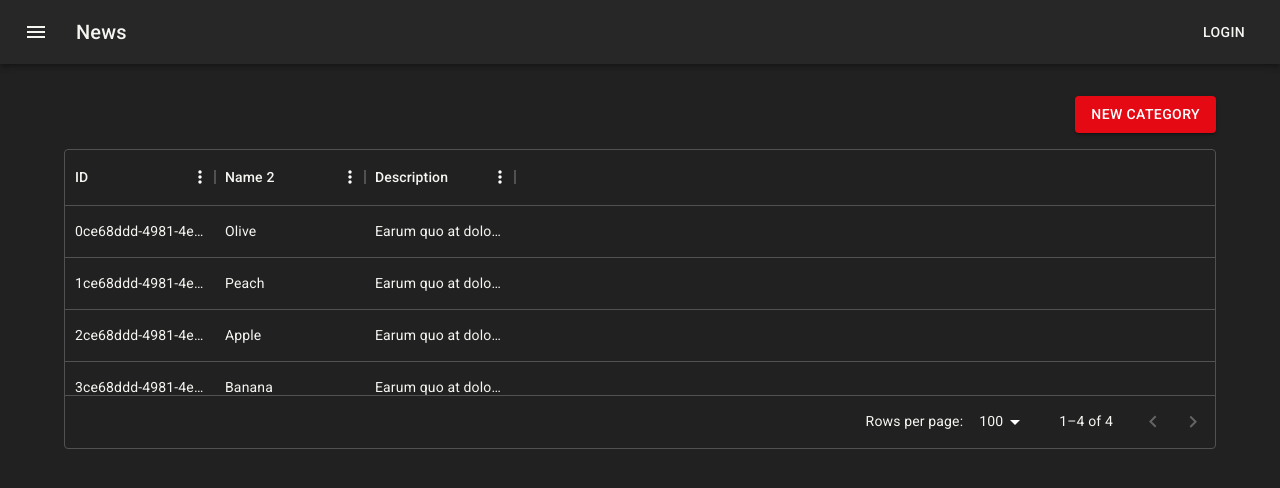
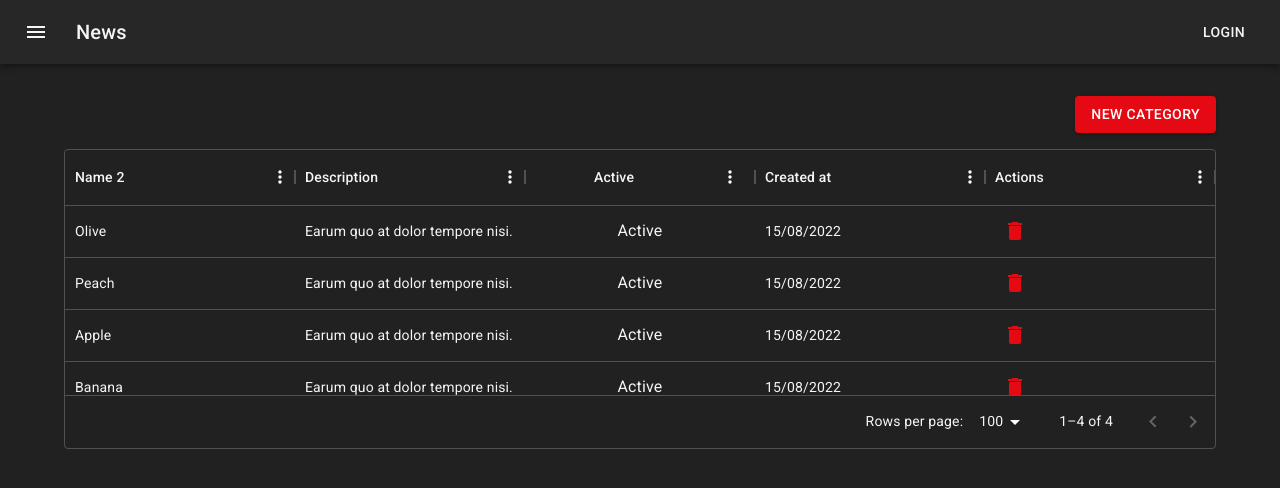
Before and after one commit to Guilherme-Zobel/CodeFlix-ReactJS, a React (Create React App) app: page / in a window 1280 px wide. Shown: the top 488 px of the page. Built offline with nearby package versions, Linux system fonts and the light colour scheme.

Commit message:
Customizando campos da Datagrid de categoria

```diff
--- a/src/features/categories/CategoryList.tsx
+++ b/src/features/categories/CategoryList.tsx
@@ -1,8 +1,9 @@
-import { Box, Button, Typography } from "@mui/material";
+import { Box, Button, IconButton, Typography } from "@mui/material";
 import { Link } from "react-router-dom";
 import { useAppSelector } from "../../app/hooks";
 import { selectCategories } from "./categorySlice";
-import { DataGrid, GridColDef, GridRowsProp } from '@mui/x-data-grid';
+import { DataGrid, GridColDef, GridRenderCellParams, GridRowsProp } from "@mui/x-data-grid";
+import DeleteIcon from "@mui/icons-material/Delete"
 
 export const CategoryList = () => {
   const categories = useAppSelector(selectCategories)
@@ -11,13 +12,60 @@
     id: category.id,
     name: category.name,
     description: category.description,
+    isActive: category.is_active,
+    createdAt: new Date(category.created_at).toLocaleDateString('pt-BR')
   }))
 
   const columns: GridColDef[] = [
-    { field: 'id', headerName: 'ID', width: 150 },
-    { field: 'name', headerName: 'Name 2', width: 150 },
-    { field: 'description', headerName: 'Description', width: 150 },
+    {
+      field: "name",
+      headerName: "Name 2",
+      flex: 1,
+    },
+    {
+      field: "description",
+      headerName: "Description",
+      flex: 1,
+    },
+    {
+      field: "isActive",
+      headerName: "Active",
+      flex: 1,
+      type: "boolean",
+      renderCell: renderIsActiveCell,
+    },
+    {
+      field: "createdAt",
+      headerName: "Created at",
+      flex: 1,
+    },
+    {
+      field: "id",
+      headerName: "Actions",
+      flex: 1,
+      renderCell: renderActionsCell,
+    }
   ];
+
+  function renderActionsCell() {
+    return (
+      <IconButton
+        color="secondary"
+        onClick={() => console.log("clicked")}
+        arial-label="delete"
+        >
+        <DeleteIcon />
+      </IconButton>
+    )
+  }
+
+  function renderIsActiveCell(rowData: GridRenderCellParams) {
+    return (
+      <Typography color={rowData.value ? "primary" : "secondary"}>
+        {rowData.value ? "Active" : "Inactive"}
+      </Typography>
+    )
+  }
 
   return (
     <Box maxWidth="lg" sx={{ mt: 4, mb: 4}}>
```
